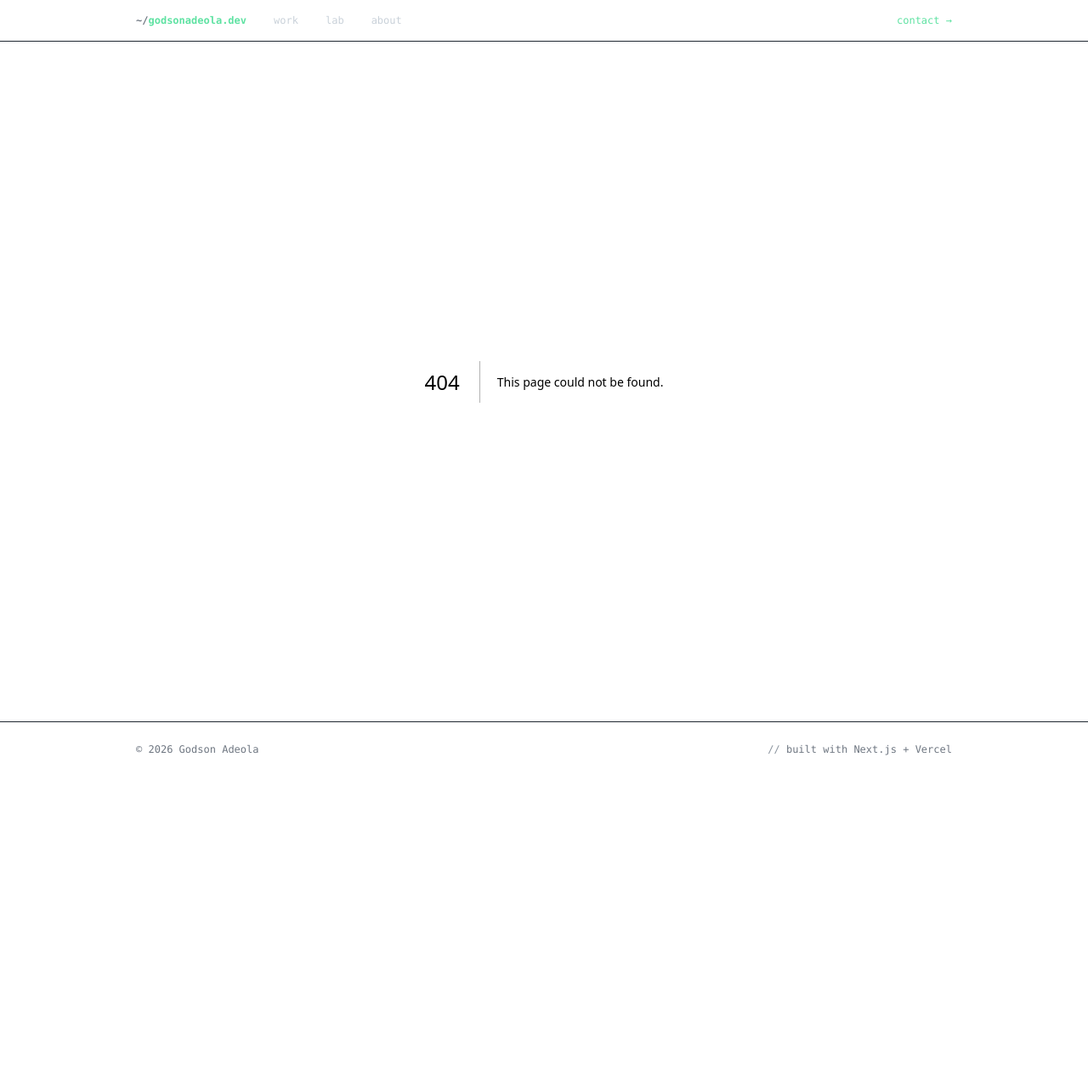
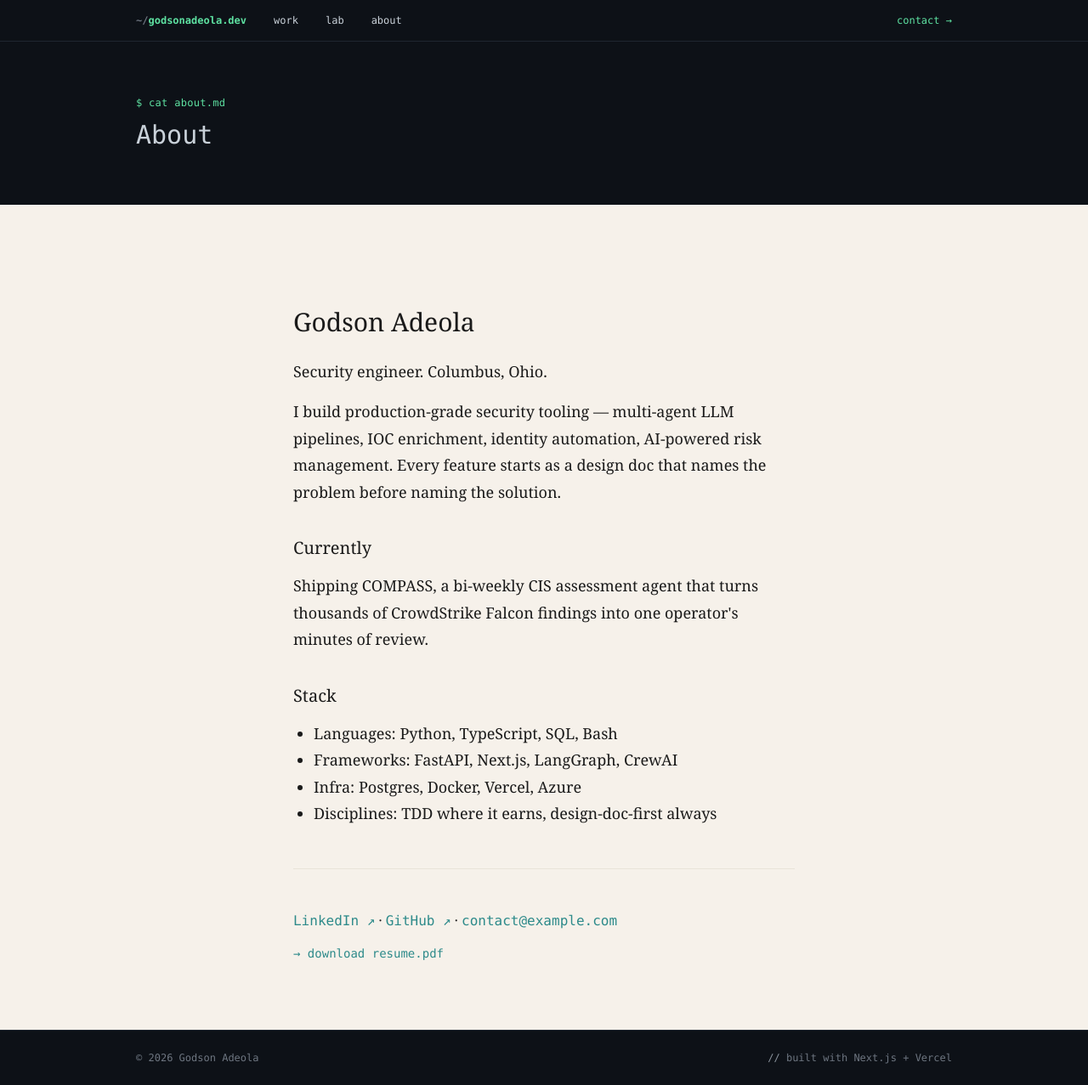
Before and after one commit to Godson90/portfolio, a Next.js app: page /about in a window 1280 px wide. Before the commit this address had no page. Shown: the whole page at 85% size. Before the commit the page ends 914 px from the top, so only its background shows below. Built offline with nearby package versions, Linux system fonts and the light colour scheme.

Commit message:
feat(page): /about with bio + social strip + resume link

```diff
--- /dev/null
+++ b/app/about/page.tsx
@@ -0,0 +1,34 @@
+import About from '@/content/about.mdx'
+
+export const metadata = { title: 'About' }
+
+export default function AboutPage() {
+  return (
+    <main>
+      <section className="max-w-wide mx-auto px-8 py-16">
+        <div className="text-xs text-accent-dark mb-3 tracking-wide font-mono">
+          $ cat about.md
+        </div>
+        <h1 className="text-3xl font-medium text-text-dark">About</h1>
+      </section>
+      <section className="reading-mode">
+        <article className="max-w-prose mx-auto px-8 py-16">
+          <About />
+
+          <hr className="my-12 border-border-light" />
+
+          <p className="text-base">
+            <a href="https://www.linkedin.com/" className="font-mono">LinkedIn ↗</a>
+            {' · '}
+            <a href="https://github.com/" className="font-mono">GitHub ↗</a>
+            {' · '}
+            <a href="mailto:contact@example.com" className="font-mono">contact@example.com</a>
+          </p>
+          <p className="mt-4 text-sm">
+            <a href="/resume.pdf" className="font-mono">→ download resume.pdf</a>
+          </p>
+        </article>
+      </section>
+    </main>
+  )
+}
```
